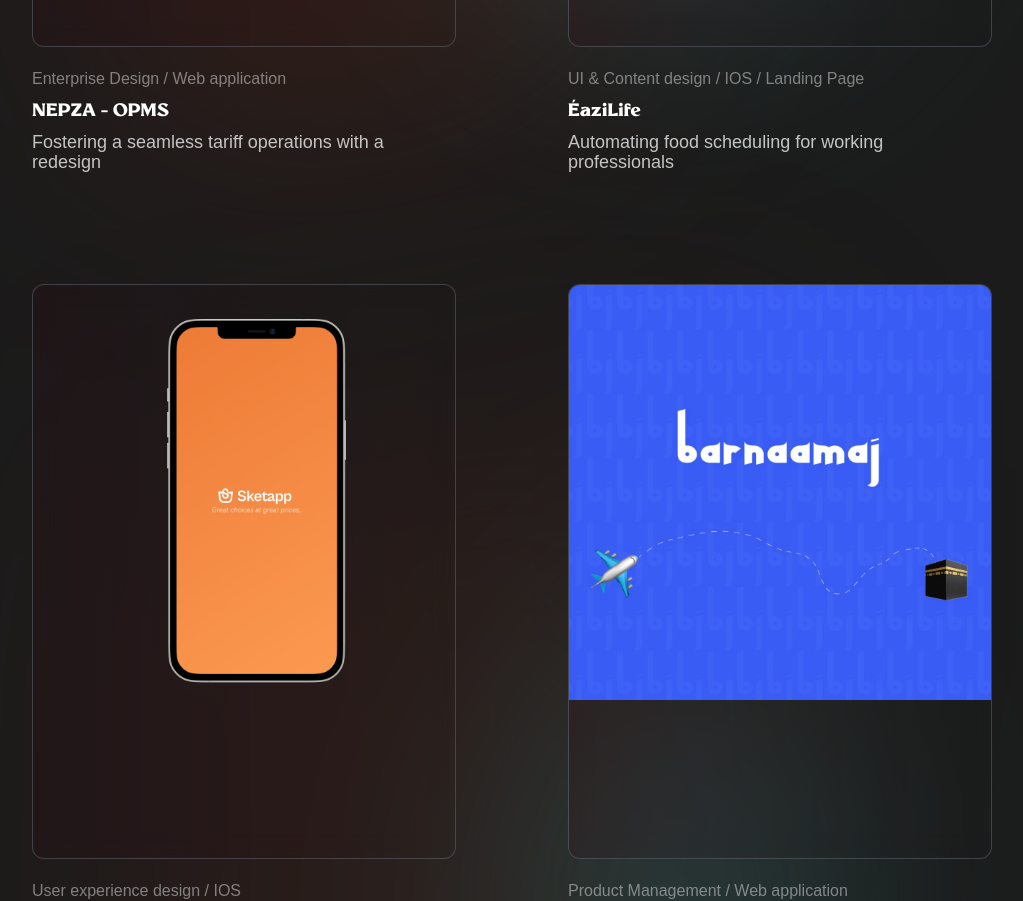
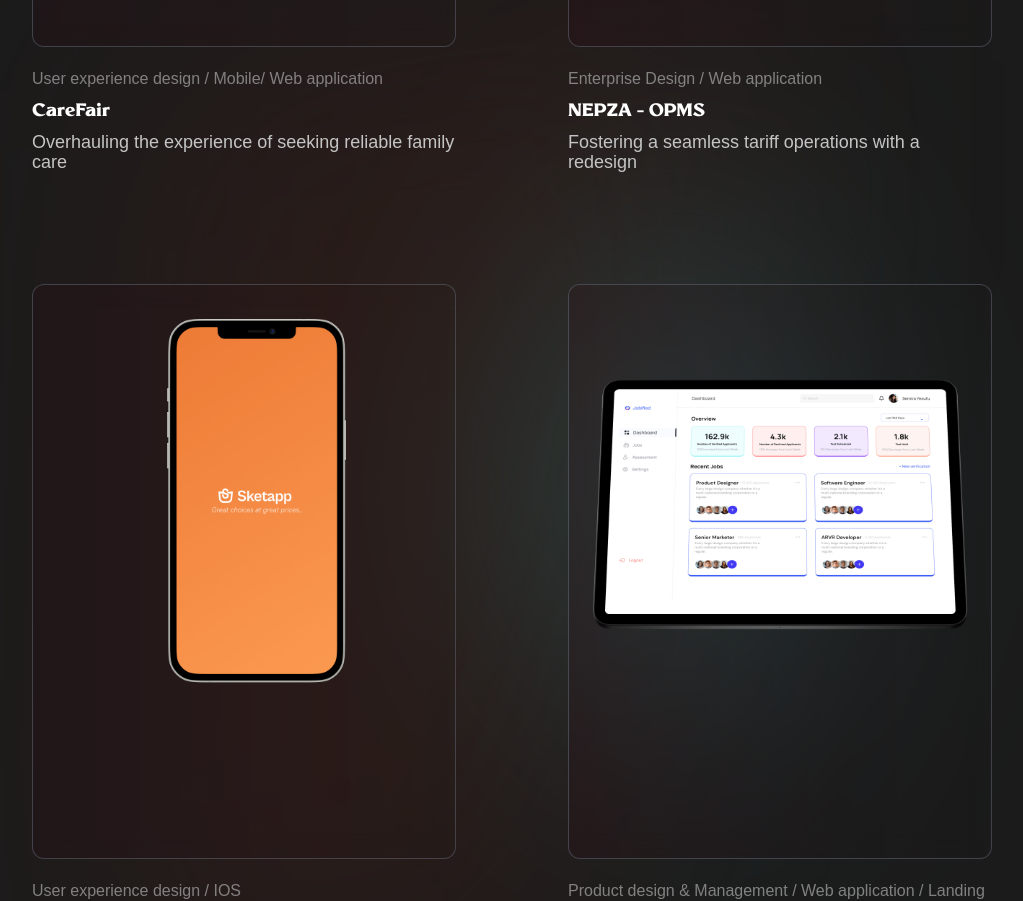
Before and after one commit to rarumdj/semira-portfolio, a React (Create React App) app: page / in a window 1280 px wide. Shown: the part 1520-2421 px from the top of the page, without its empty margins (128-1151 px from the left). Built offline with nearby package versions, Linux system fonts and the light colour scheme.

Commit message:
update work

```diff
--- a/src/assets/images/index.js
+++ b/src/assets/images/index.js
@@ -3,6 +3,7 @@
 export { default as job } from "./job.png";
 export { default as nepza } from "./nepza.png";
 export { default as skept } from "./skept.png";
+export { default as care } from "./care.png";
 export { default as LeftFrame } from "./leftframe.png";
 export { default as CenterFrame } from "./centerframe.png";
 export { default as RightFrame } from "./rightframe.png";
--- a/src/components/Navbar.jsx
+++ b/src/components/Navbar.jsx
@@ -117,16 +117,16 @@
                     }`}>
                     <ul className="space-y-3 lg:text-[18px] text-sm font-light text-[#C4C4C4] cursor-pointer ">
                       <li className="hover:text-white transition-all ease-in-out duration-300">
-                        Nepza OPMS
+                        CareFair
                       </li>
                       <li className="hover:text-white transition-all ease-in-out duration-300">
-                        EaziLife
+                        Nepza OPMS
                       </li>
                       <li className="hover:text-white transition-all ease-in-out duration-300">
                         Sketapp
                       </li>
                       <li className="hover:text-white transition-all ease-in-out duration-300">
-                        Path4Her
+                        Jobified
                       </li>
                     </ul>
                   </div>
@@ -197,18 +197,18 @@
                             ? "opacity-100"
                             : "opacity-0 pointer-events-none absolute"
                         }`}>
-                        <ul className="space-y-3  lg:text-[18px] text-sm font-light cursor-pointer text-[#C4C4C4] ">
+                        <ul className="space-y-3 lg:text-[18px] text-sm font-light text-[#C4C4C4] cursor-pointer ">
+                          <li className="hover:text-white transition-all ease-in-out duration-300">
+                            CareFair
+                          </li>
                           <li className="hover:text-white transition-all ease-in-out duration-300">
                             Nepza OPMS
-                          </li>
-                          <li className="hover:text-white transition-all ease-in-out duration-300">
-                            EaziLife
                           </li>
                           <li className="hover:text-white transition-all ease-in-out duration-300">
                             Sketapp
                           </li>
                           <li className="hover:text-white transition-all ease-in-out duration-300">
-                            Path4Her
+                            Jobified
                           </li>
                         </ul>
                       </div>
--- a/src/containers/Home/Works.jsx
+++ b/src/containers/Home/Works.jsx
@@ -1,25 +1,27 @@
 import React from "react";
 import BigWorkCard from "../../components/BigWorkCard";
 import SmallWorkCard from "../../components/SmallWorkCard";
-import { easyLife, banajar, job, nepza, skept } from "../../assets/images";
+import { easyLife, banajar, job, nepza, skept, care } from "../../assets/images";
 
 const WorkList = [
+  {
+    keywords: "User experience design / Mobile/ Web application",
+    title: "CareFair",
+    description: "Overhauling the experience of seeking reliable family care",
+    postion: [-100, -0],
+    duration: 2,
+    image: care,
+  },
+
   {
     keywords: "Enterprise Design / Web application",
     title: "NEPZA - OPMS",
     description: " Fostering a seamless tariff operations with a redesign",
-    postion: [-100,  -0],
+    postion: [100,  0],
     duration: 1.5,
     image: nepza,
   },
-  {
-    keywords: "UI & Content design / IOS / Landing Page",
-    title: "ÉaziLife",
-    description: "Automating food scheduling for working professionals",
-    postion: [100, 0],
-    duration: 2,
-    image: easyLife,
-  },
+
 
   {
     keywords: "User experience design / IOS",
@@ -30,20 +32,20 @@
     image: skept,
   },
 
-  {
-    keywords: "Product  Management / Web application",
-    title: "barnaamaj",
-    description: "Building the future of Hajj and Umrah for Muslims globally",
-    postion: [100, 0],
-    duration: 2,
-    image: banajar,
-  },
+  // {
+  //   keywords: "Product  Management / Web application",
+  //   title: "barnaamaj",
+  //   description: "Building the future of Hajj and Umrah for Muslims globally",
+  //   postion: [100, 0],
+  //   duration: 2,
+  //   image: banajar,
+  // },
 
   {
     keywords: "Product design & Management / Web application / Landing page",
     title: "Jobified",
     description: "Creating a safe haven for hiring talents in Africa",
-    postion: [-100, -0],
+    postion: [100, 0],
     duration: 1.5,
     image: job,
   },
```
Also changed, not shown: src/assets/images/care.png (added).
